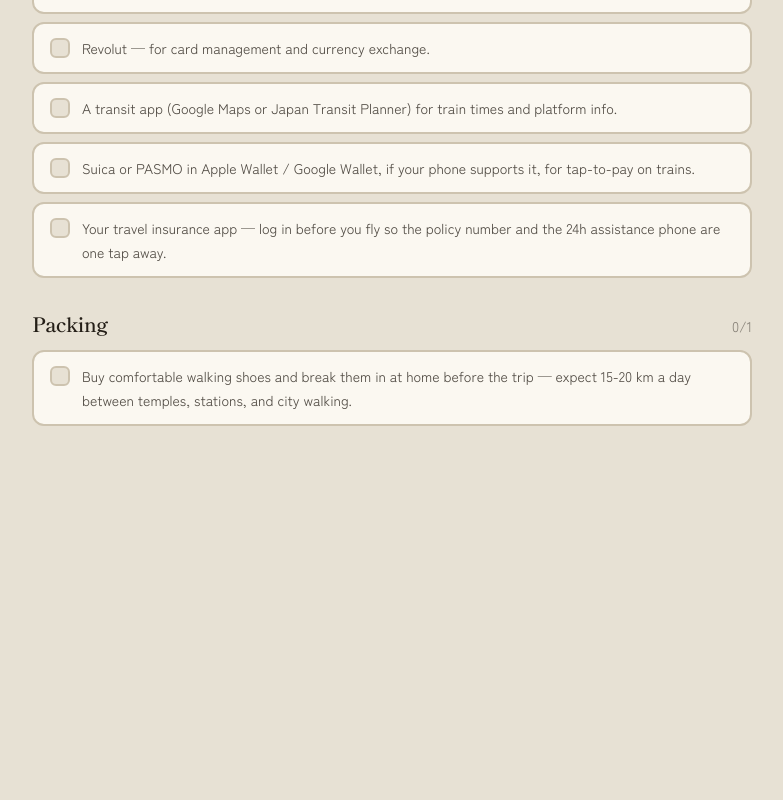
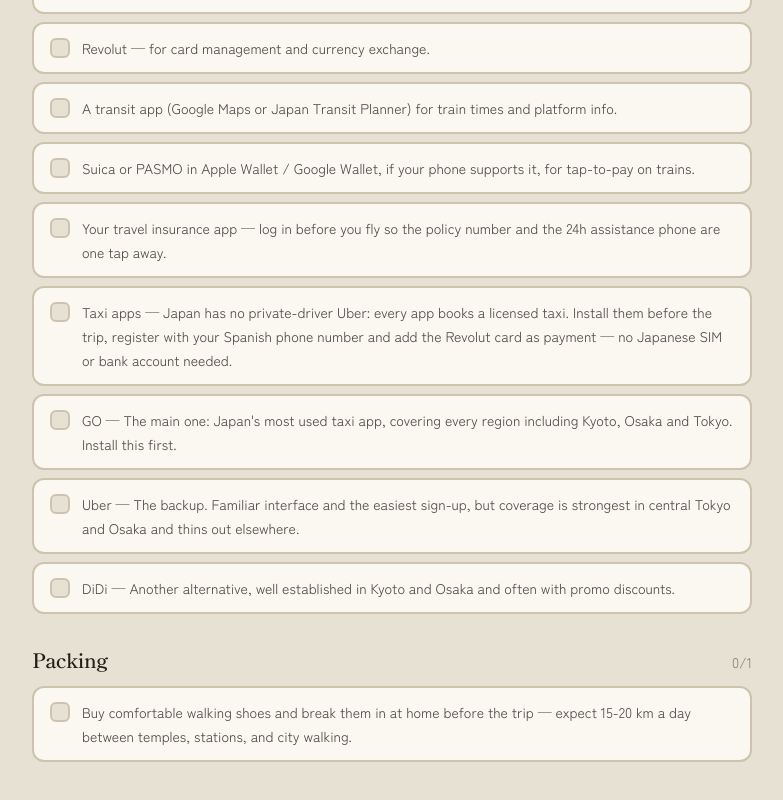
Before and after one commit to AlexLucenaWeb/nina-alex-in-japan, a Next.js app: page /preparation in a window 1280 px wide. Shown: the part 1655-2455 px from the top of the page, without its empty margins (248-1031 px from the left). Before the commit the page ends 2145 px from the top, so only its background shows below. Built offline with nearby package versions, Linux system fonts and the light colour scheme.

Commit message:
taxi apps

```diff
--- a/src/data/preparation.js
+++ b/src/data/preparation.js
@@ -38,6 +38,10 @@
       "A transit app (Google Maps or Japan Transit Planner) for train times and platform info.",
       "Suica or PASMO in Apple Wallet / Google Wallet, if your phone supports it, for tap-to-pay on trains.",
       "Your travel insurance app — log in before you fly so the policy number and the 24h assistance phone are one tap away.",
+      "Taxi apps — Japan has no private-driver Uber: every app books a licensed taxi. Install them before the trip, register with your Spanish phone number and add the Revolut card as payment — no Japanese SIM or bank account needed.",
+      "GO — The main one: Japan's most used taxi app, covering every region including Kyoto, Osaka and Tokyo. Install this first.",
+      "Uber — The backup. Familiar interface and the easiest sign-up, but coverage is strongest in central Tokyo and Osaka and thins out elsewhere.",
+      "DiDi — Another alternative, well established in Kyoto and Osaka and often with promo discounts.",
     ],
   },
   {
```
